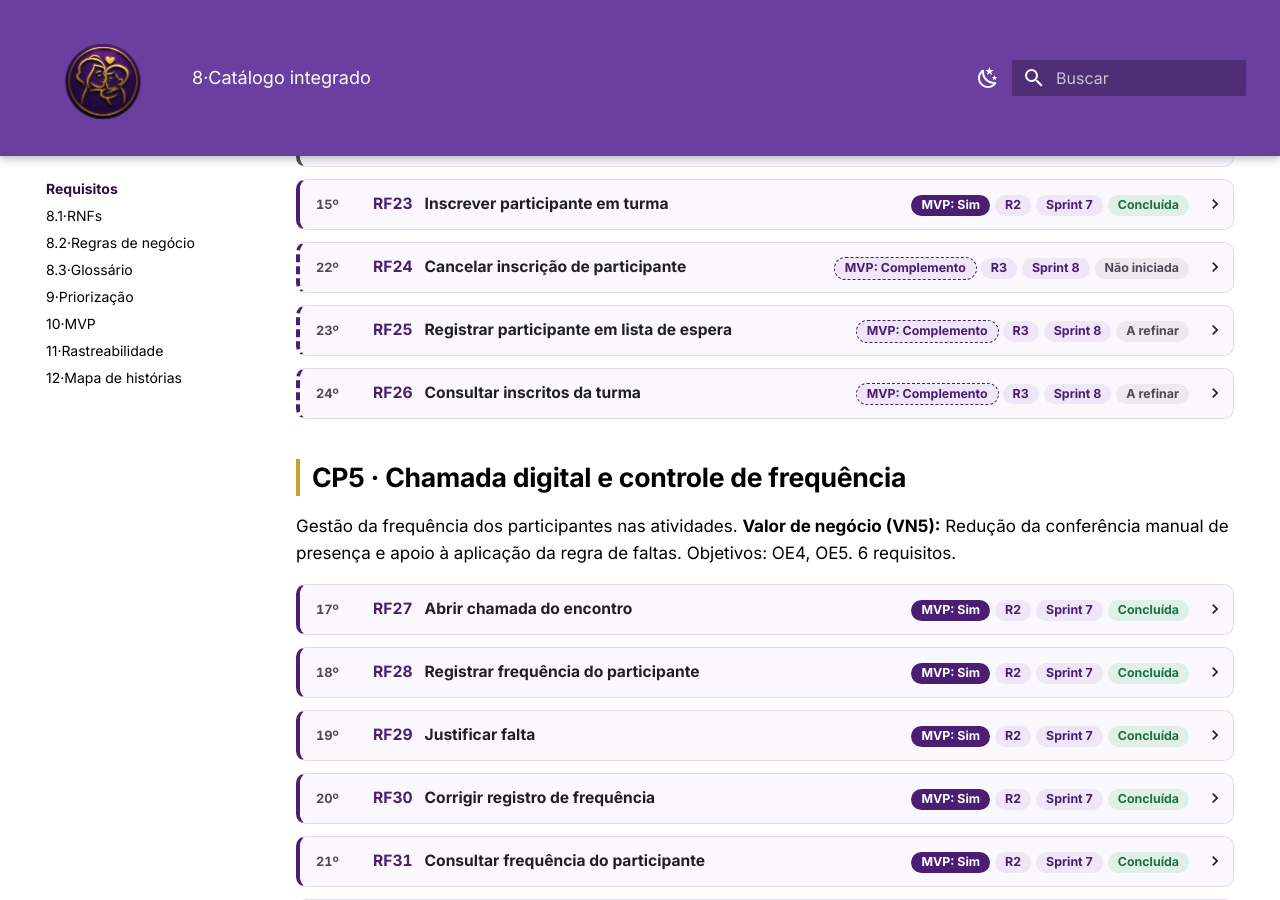
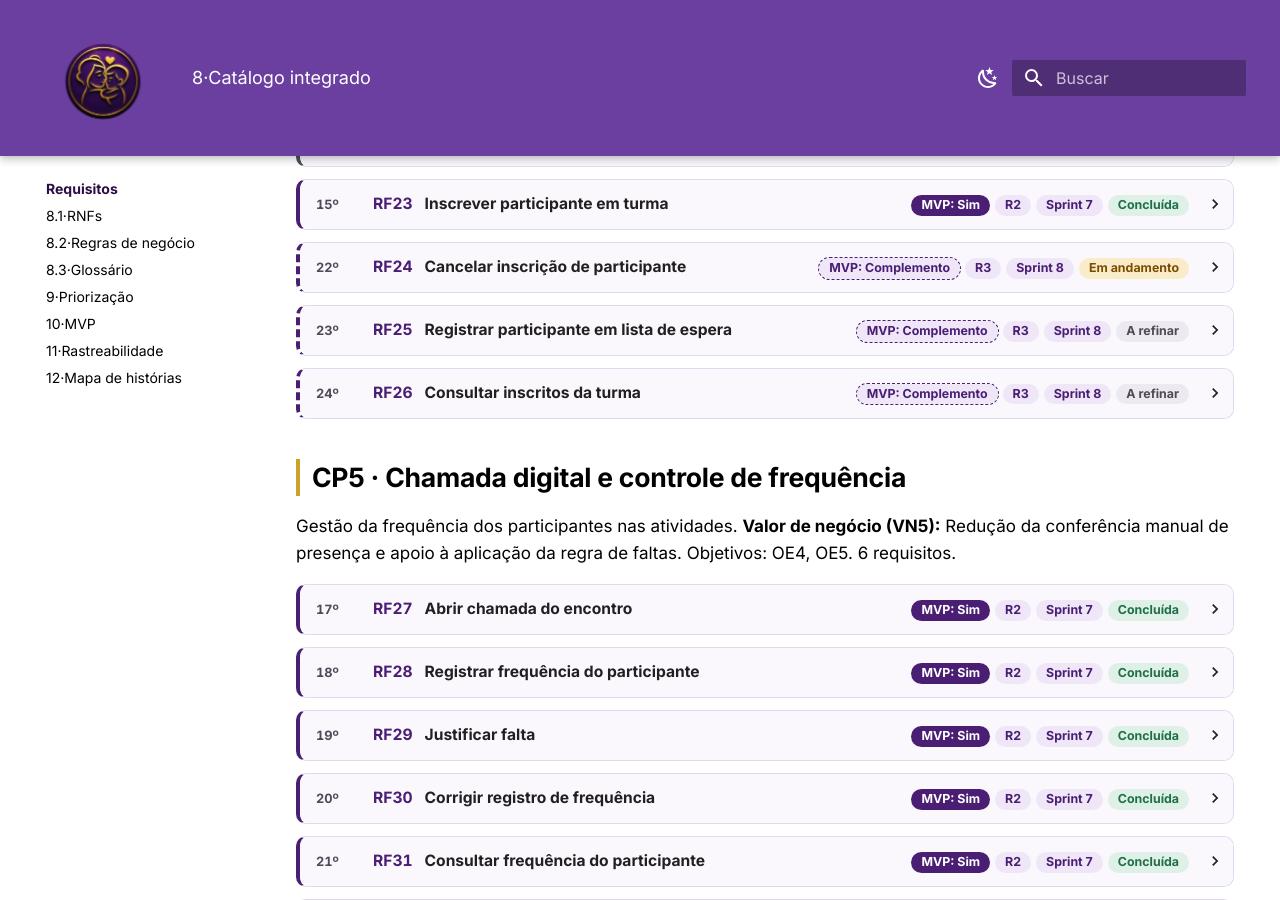
Before and after one commit to mdsreq-fga-unb/REQ-2026.2-T01-MaesGuerreiras, an MkDocs documentation site: the page built from docs/08-requisitos/index.md, in a window 1280 px wide and 900 px high, scrolled down 3112 px. Built offline with MkDocs 1.6.1 and Material for MkDocs 9.7.7, drawn with Linux system fonts in a browser that asks for light colours.

Commit message:
Atualiza a situação dos requisitos a partir das issues

```diff
--- a/docs/08-requisitos/index.md
+++ b/docs/08-requisitos/index.md
@@ -472,8 +472,8 @@ Gestão das inscrições e dos atendimentos nas atividades. **Valor de negócio
 
 </details>
 
-<details class="ficha" id="rf24" data-cp="cp4" data-release="r3" data-sprint="8" data-mvp="complemento" data-situacao="nao-iniciada" data-valor="3" data-esforco="2" data-ordem="22" data-perfis="voluntario coordenacao" markdown="1">
-<summary><span class="ficha__ordem" title="Posição na ordem do backlog">22º</span> <span class="ficha__id">RF24</span> <span class="ficha__nome">Cancelar inscrição de participante</span> <span class="ficha__chips"><span class="chip chip--mvp-complemento">MVP: Complemento</span> <span class="chip">R3</span> <span class="chip">Sprint 8</span> <span class="chip chip--sit-nao-iniciada">Não iniciada</span></span></summary>
+<details class="ficha" id="rf24" data-cp="cp4" data-release="r3" data-sprint="8" data-mvp="complemento" data-situacao="em-andamento" data-valor="3" data-esforco="2" data-ordem="22" data-perfis="voluntario coordenacao" markdown="1">
+<summary><span class="ficha__ordem" title="Posição na ordem do backlog">22º</span> <span class="ficha__id">RF24</span> <span class="ficha__nome">Cancelar inscrição de participante</span> <span class="ficha__chips"><span class="chip chip--mvp-complemento">MVP: Complemento</span> <span class="chip">R3</span> <span class="chip">Sprint 8</span> <span class="chip chip--sit-em-andamento">Em andamento</span></span></summary>
 
 | Parte do registro | Informação |
 | :--- | :--- |
@@ -485,8 +485,8 @@ Gestão das inscrições e dos atendimentos nas atividades. **Valor de negócio
 | Critérios de aceitação | <br>**CA-RF24-01:** Voluntário e Coordenação conseguem cancelar uma inscrição existente, registrando o motivo selecionado.<br>**CA-RF24-02:** A lista de motivos oferece: desistência, mudança de endereço, conflito de horário, desligamento da associação e outro, conforme a declaração e a RN13.<br>**CA-RF24-03:** O cancelamento sem motivo é recusado. Quando o motivo é “outro”, o texto explicativo também é obrigatório; nos demais motivos, ele não é exigido.<br>**CA-RF24-04:** O cancelamento salvo preserva a identificação da inscrição e o motivo, e libera a vaga ocupada pelo participante.<br>**CA-RF24-05:** Na integração com RF17, a inativação de um participante cancela suas inscrições em turmas em andamento com o motivo “desligamento da associação”, conforme a RN07.<br>**CA-RF24-06:** Visitante não consegue cancelar inscrições, inclusive por acesso direto à operação.<br>Evidência prevista: Cancelamento pelos dois perfis, lista de motivos, recusa sem motivo ou sem explicação para “outro”, liberação de vaga e integração com a inativação. |
 | Priorização | Valor **3** (fonte: avaliação da cliente por requisito, planilha de priorização v2) · Esforço **2** · Risco: Baixo · Posição **22** na ordem<br>**Valor (cliente):** Should have, critério: impacto para os usuários. «Substitui as inscrições soltas em WhatsApp e papel (OE3). A chamada (RF27) lista exatamente os inscritos; sem inscrição, não há chamada.» *(texto igual ao do RF23 na planilha: revisar)*<br>**Esforço (equipe):** esforço 2 · complexidade 2 · lacuna 1 → consolidado 1,7. Formulário com lista de motivos, a equipe já domina. Só precisa liberar a vaga.<br>**Leitura da matriz:** Candidato ao MVP (valor 3 · esforço 2). Entre os primeiros da Fatia 2, conforme a capacidade das sprints. |
 | Entrega | MVP: **complemento** (Fatia 2), conforme a nova matriz (planilha v2) · Release **R3** · Sprint **8** · Iceberg: Meio |
-| Situação | Não iniciada |
-| Evolução | 29/10/2026 · Nova matriz, com o valor dado pela cliente por requisito (planilha v2): valor 4 → 3; esforço 3 → 2. ([MUD-015](../14-historico/index.md#mud-015))<br>26/11/2026 · Incluídos critérios de aceitação para os 23 RFs previstos para a Sprint 8 e o fechamento, com evidências previstas e pendências de definição identificadas. ([MUD-057](../14-historico/index.md#mud-057)) |
+| Situação | Em andamento |
+| Evolução | 29/10/2026 · Nova matriz, com o valor dado pela cliente por requisito (planilha v2): valor 4 → 3; esforço 3 → 2. ([MUD-015](../14-historico/index.md#mud-015))<br>26/11/2026 · Incluídos critérios de aceitação para os 23 RFs previstos para a Sprint 8 e o fechamento, com evidências previstas e pendências de definição identificadas. ([MUD-057](../14-historico/index.md#mud-057))<br>26/11/2026 · Situação: Não iniciada → Em andamento (issue #119). ([MUD-070](../14-historico/index.md#mud-070)) |
 
 </details>
 
```
Also changed, not shown: docs/14-historico/index.md (+1 -0 lines).
